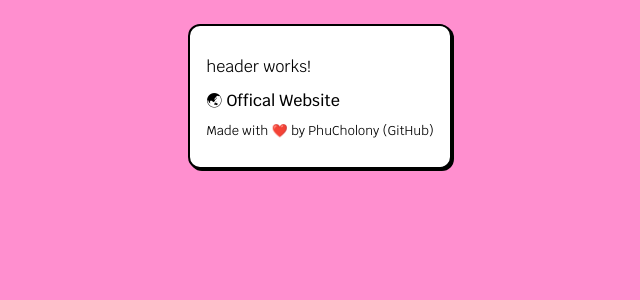
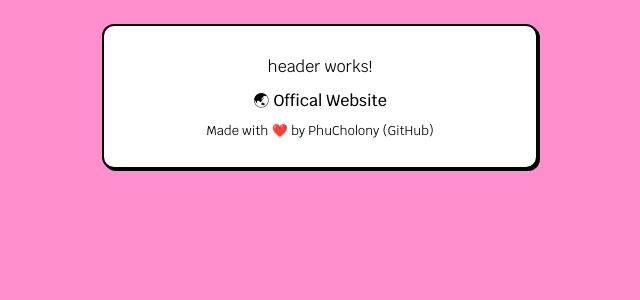
Before and after one commit to PhuCholony/github-page, an Angular app: page / in a window 1280 px wide. Shown: the top 300 px of the page, without its empty margins (320-960 px from the left). Built offline with nearby package versions, Linux system fonts and the light colour scheme.

Commit message:
set minimum width and center text align

```diff
--- a/src/app/app.component.css
+++ b/src/app/app.component.css
@@ -4,6 +4,8 @@
   display: flex;
   flex-direction: column;
   width: max-content;
+  min-width: 400px;
+  text-align: center;
   background-color: #fff;
   box-shadow: 2px 2px 0 0 #000;
   border: 2px solid #000;
```
